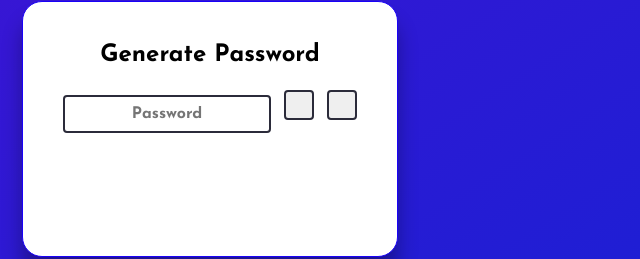
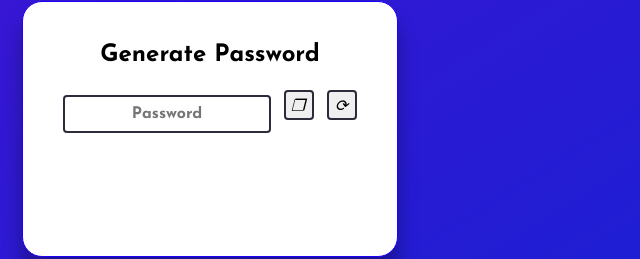
Before and after one commit to esarev/generatePassword, a plain HTML site: page index.html in a window 1280 px wide. Shown: the part 271-530 px from the top of the page, 430-1070 px from the left. Drawn offline with nearby package versions, Linux system fonts and the light colour scheme.

Commit message:
complete

```diff
--- a/css/main.css
+++ b/css/main.css
@@ -50,12 +50,19 @@ h2 {
 }
 
 button {
+  position: relative;
   width: 30px;
   height: 30px;
   margin-left: 8px;
   border: 2px solid rgb(43, 43, 58);
   border-radius: 4px;
   transition: .2s;
+
+}
+button i {
+  position: absolute;
+  top: 6px;
+  right: 7px;
 }
 button:hover {
   background: #000;
--- a/index.html
+++ b/index.html
@@ -15,10 +15,10 @@
     <div class="elements">
       <input class="input" type="text" placeholder="Password">
       <button onclick="copytext()" title="Copy">
-        <i class="fa fa-copy"></i>
+        <i class="fa fa-copy">❐</i>
       </button>
       <button onclick="generatePassword()" title="Generate">
-        <i class="fa-solid fa-wand-magic"></i>
+        <i class="fa-solid fa-wand-magic">⟳</i>
       </button>
       <div class="info">Copied to clipboard!</div>
     </div>
```
